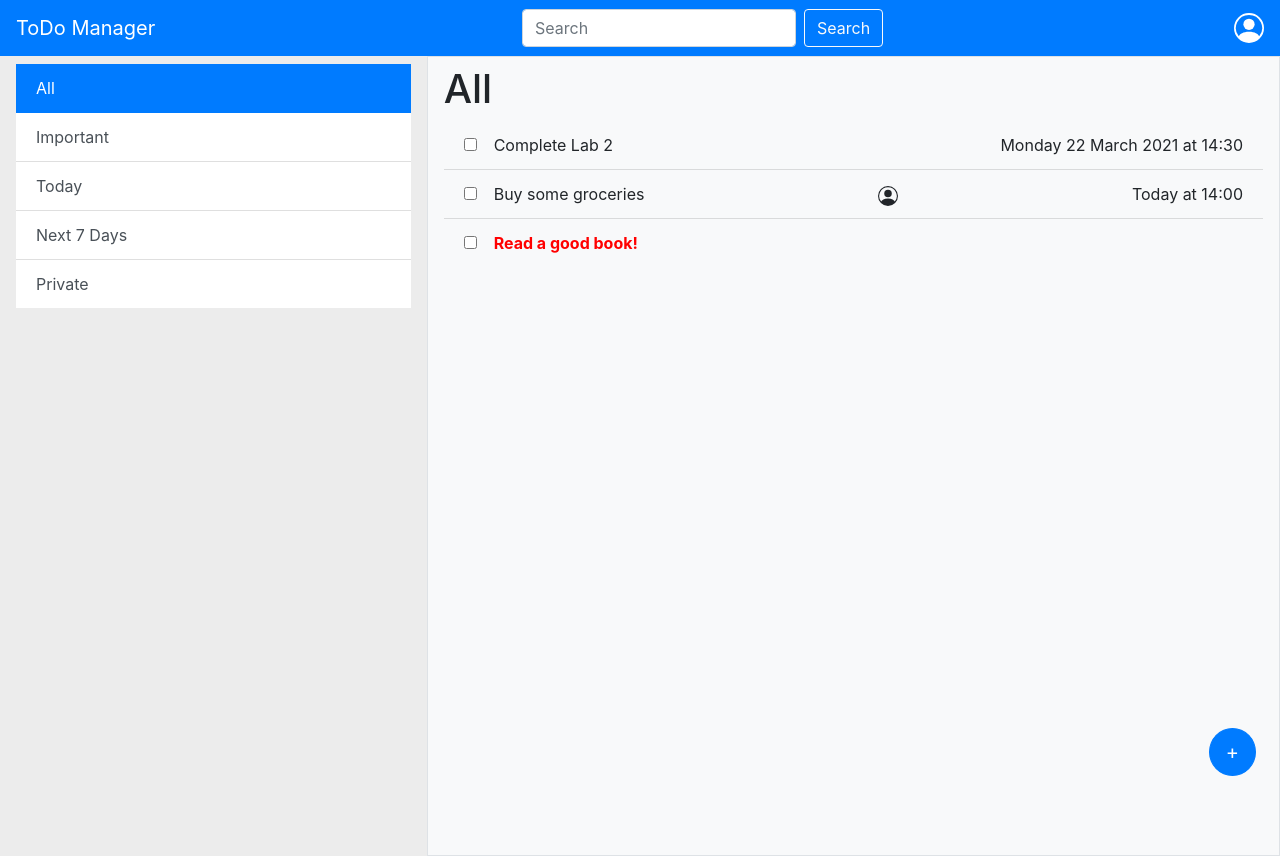
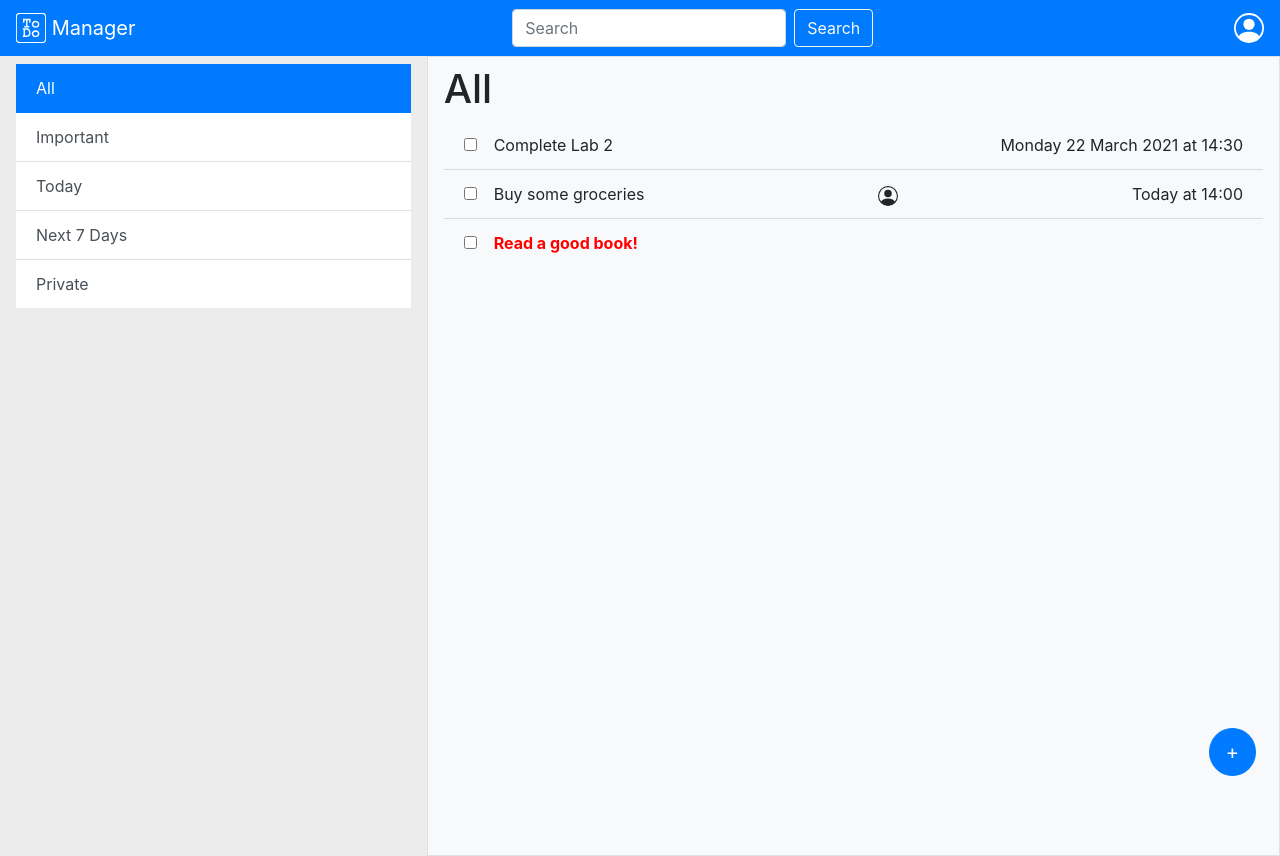
Before and after one commit to MattiaRiola/wa1_fe_todo_stateless, a React (Create React App) app in the folder biglab1/: page / in a window 1280 px wide. Built offline with nearby package versions, Linux system fonts and the light colour scheme.

Commit message:
feat: added todo svg

```diff
--- a/biglab1/src/App.js
+++ b/biglab1/src/App.js
@@ -1,4 +1,4 @@
-import logo from './logo.svg';
+import todo from './todo.svg';
 import './App.css';
 import 'bootstrap/dist/css/bootstrap.min.css';
 import Navbar from 'react-bootstrap/Navbar';
@@ -32,7 +32,9 @@ function MyNavbar(props) {
     <>
       <Navbar bg="primary" variant="dark" expand="lg" className="sticky-top">
         <Navbar.Toggle aria-controls="menu-filter" />
-        <Navbar.Brand href="#home" className="d-inline-block align-top">ToDo Manager</Navbar.Brand>
+        <Navbar.Brand href="#home" className="d-inline-block align-top">
+          <img alt="" src={todo} width="30" height="30" className="d-inline-block align-top"/>{' '} Manager
+        </Navbar.Brand>
 
         <Form inline className="m-lg-auto d-none d-sm-block">
           <FormControl type="text" placeholder="Search" className="mr-sm-2 mt-1 mt-sm-0" />
```
Also changed, not shown: biglab1/src/todo.svg (added).
